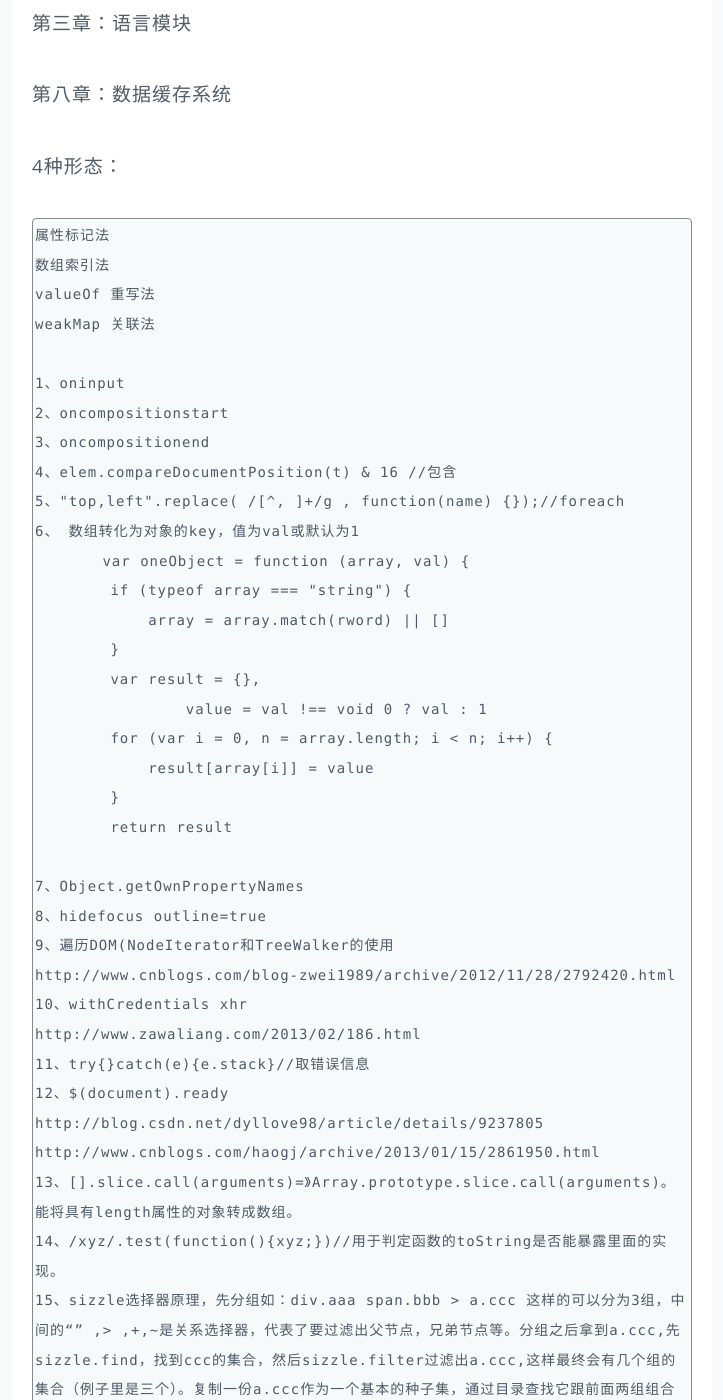
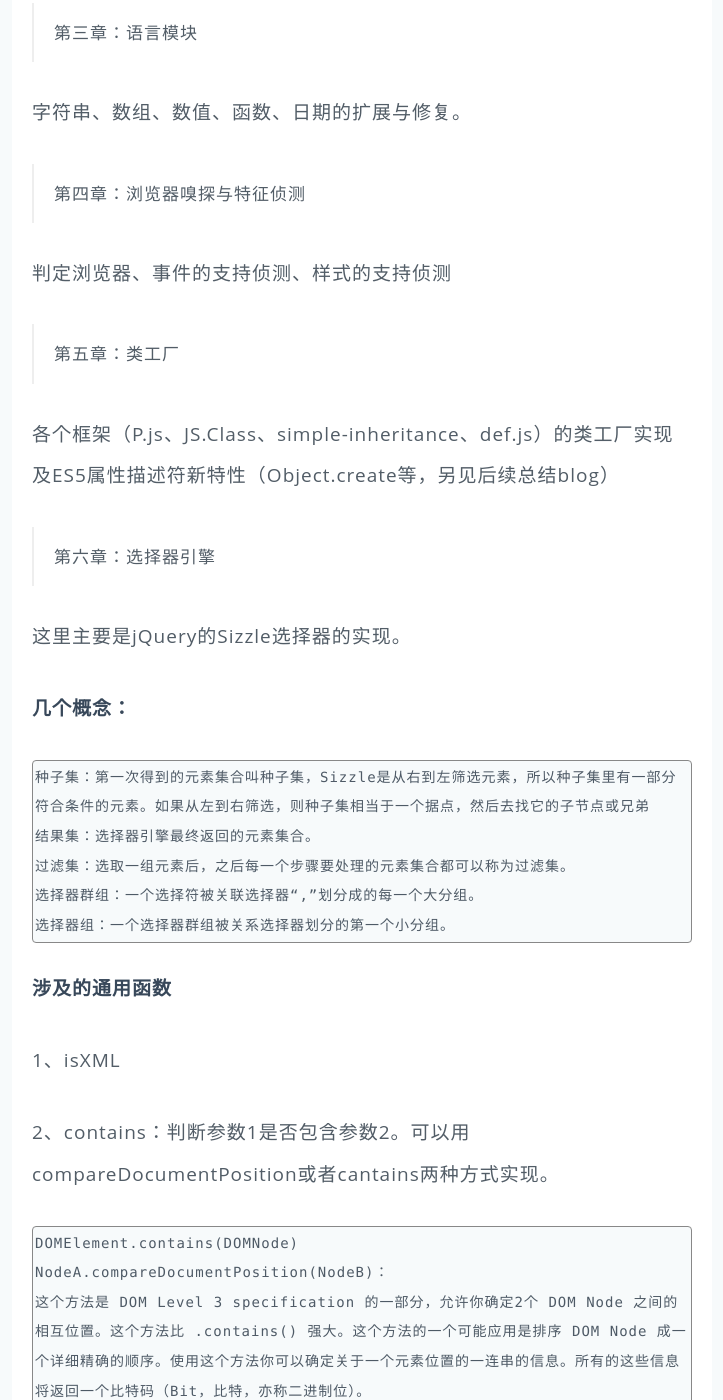
Before and after one commit to mayloveless/wanglingfei.github.com, a Jekyll site: the page built from _posts/techNote/2014-07-01-frame-design.md, in a window 1280 px wide and 1400 px high, scrolled down 5238 px. Shown: the whole window, without its empty margins (278-1001 px from the left). Built offline with Jekyll 4.4.1, drawn with Linux system fonts in a browser that asks for light colours; nearby versions of some CDN libraries; library files that are not in the unit come from our copies; Markdown is read by kramdown in place of the engine named in the settings; some of the changed text lies outside the part shown.

Commit message:
save post

```diff
--- a/_posts/techNote/2014-07-01-frame-design.md
+++ b/_posts/techNote/2014-07-01-frame-design.md
@@ -128,7 +128,75 @@ seajs是CMD规范，在执行该模块的时候才加载依赖，它的require
 require只加载define过的模块。
 
 
-第三章：语言模块
+>第三章：语言模块
+
+字符串、数组、数值、函数、日期的扩展与修复。
+
+>第四章：浏览器嗅探与特征侦测
+
+判定浏览器、事件的支持侦测、样式的支持侦测
+
+>第五章：类工厂
+
+各个框架（P.js、JS.Class、simple-inheritance、def.js）的类工厂实现及ES5属性描述符新特性（Object.create等，另见后续总结blog）
+
+>第六章：选择器引擎
+
+这里主要是jQuery的Sizzle选择器的实现。
+
+**几个概念：**
+
+	种子集：第一次得到的元素集合叫种子集，Sizzle是从右到左筛选元素，所以种子集里有一部分符合条件的元素。如果从左到右筛选，则种子集相当于一个据点，然后去找它的子节点或兄弟
+	结果集：选择器引擎最终返回的元素集合。
+	过滤集：选取一组元素后，之后每一个步骤要处理的元素集合都可以称为过滤集。
+	选择器群组：一个选择符被关联选择器“,”划分成的每一个大分组。
+	选择器组：一个选择器群组被关系选择器划分的第一个小分组。
+
+**涉及的通用函数**
+
+1、isXML
+
+2、contains：判断参数1是否包含参数2。可以用compareDocumentPosition或者cantains两种方式实现。
+
+	DOMElement.contains(DOMNode)
+	NodeA.compareDocumentPosition(NodeB)：
+	这个方法是 DOM Level 3 specification 的一部分，允许你确定2个 DOM Node 之间的相互位置。这个方法比 .contains() 强大。这个方法的一个可能应用是排序 DOM Node 成一个详细精确的顺序。使用这个方法你可以确定关于一个元素位置的一连串的信息。所有的这些信息将返回一个比特码（Bit，比特，亦称二进制位）。
+	 Bits          Number        Meaning
+	000000         0              元素一致
+	000001         1              节点在不同的文档（或者一个在文档之外）
+	000010         2              节点 B 在节点 A 之前
+	000100         4              节点 A 在节点 B 之前
+	001000         8              节点 B 包含节点 A
+	010000         16             节点 A 包含节点 B
+	100000         32             浏览器的私有使用
+	通过API返回的数字来确定关系，如返回20，则是16+4，即前面的节点A包含另一个节点 B（+16） 且在B之前（+4）
+
+3、节点排序与去重
+
+1）compareBoundaryPoints(how,sourceRange):
+该方法将比较当前范围的边界点和指定的sourceRange的边界点，并返回一个值，声明它们在源文档中的相对位置。参数how指定了比较两个范围的哪个边界点。该参数的合法值和它们的含义如下：
+
+	Range.START_TO_START - 比较两个 Range 节点的开始点
+	Range.END_TO_END - 比较两个 Range 节点的结束点
+	Range.START_TO_END - 用 sourceRange 的开始点与当前范围的结束点比较
+	Range.END_TO_START - 用 sourceRange 的结束点与当前范围的开始点比较
+
+如果当前范围的指定边界点位于sourceRange指定的边界点之前，则返回-1。如果指定的两个边界点相同，则返回0。如果当前范围的边界点位于sourceRange指定的边界点之后，则返回 1。
+
+2）兼容旧版本标准浏览器与XML文档：不断向上获取要比较顺序的节点的父节点，直到HTML元素连同最初的那个节点，组成两个数组，然后每次去数组最后的元素进行比较，如果相同就去掉，一直到去掉不相同为止，最后用nextSibling结束。
+
+3）通过sort排序：
+
+	1、取出元素节点的sourceIndex的值，转换成一个String对象。
+	2、将元素节点附在String对象上。
+	3、用String对象组成数组。
+	4、用原生的sort对String对象进行排序
+	5、在排好序的String数组中，按序取出元素节点，即可得到排好序的结果集。
+	p.s 因为sourceIndex，所以这种方法只能用在IE或早期Opera
+	高级浏览器可以直接nodes.sort(比较顺序结果)排序
+
+参见：[js对象数组按属性快速排序](http://www.cnblogs.com/jkisjk/archive/2011/01/28/array_quickly_sortby.html)
+
 
 第八章：数据缓存系统
 
@@ -203,3 +271,10 @@ require只加载define过的模块。
 	sdk文件里的require作为懒执行，即什么时候require什么时候执行，不作为懒下载（文件）用。
 
 	包管理：webcomponent css文件不统一的问题。
+
+
+参考资料：
+
+[contains和compareDocumentPosition 方法来确定是否HTML节点间的关系](http://blog.csdn.net/huajian2008/article/details/3960343)
+
+[js对象数组按属性快速排序](http://www.cnblogs.com/jkisjk/archive/2011/01/28/array_quickly_sortby.html)
```
